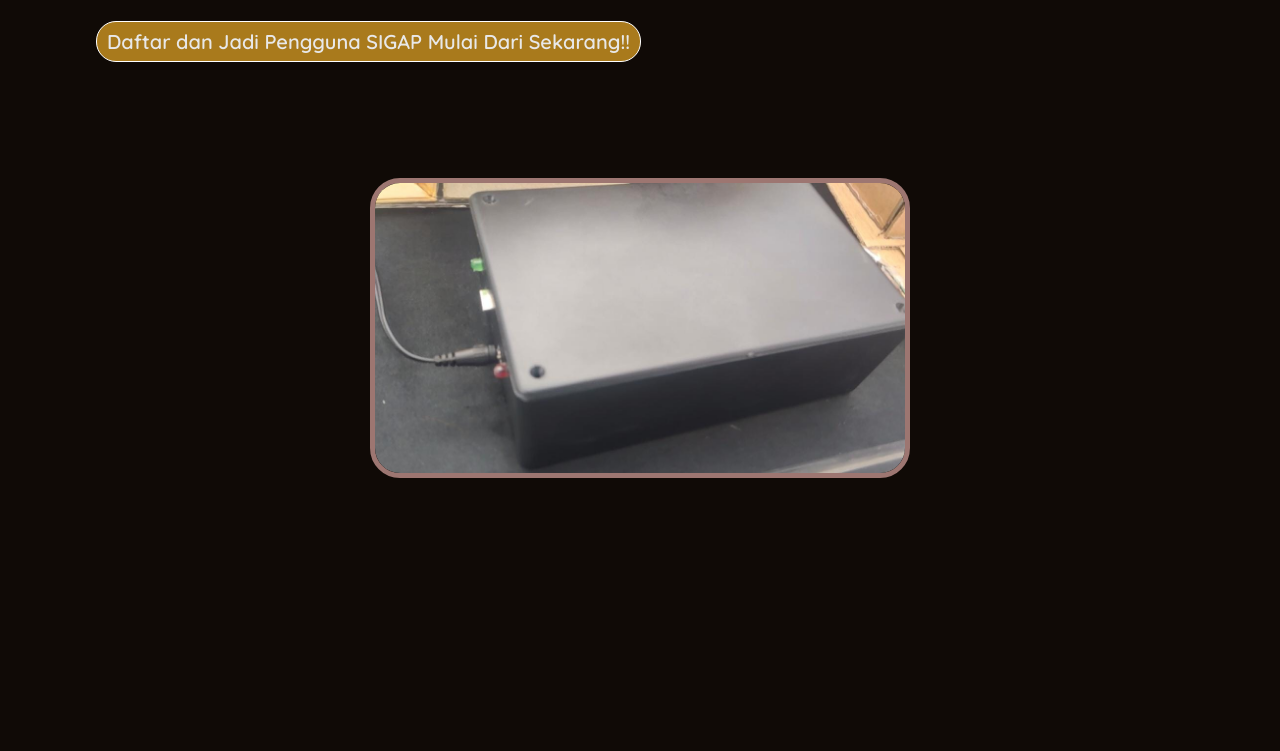
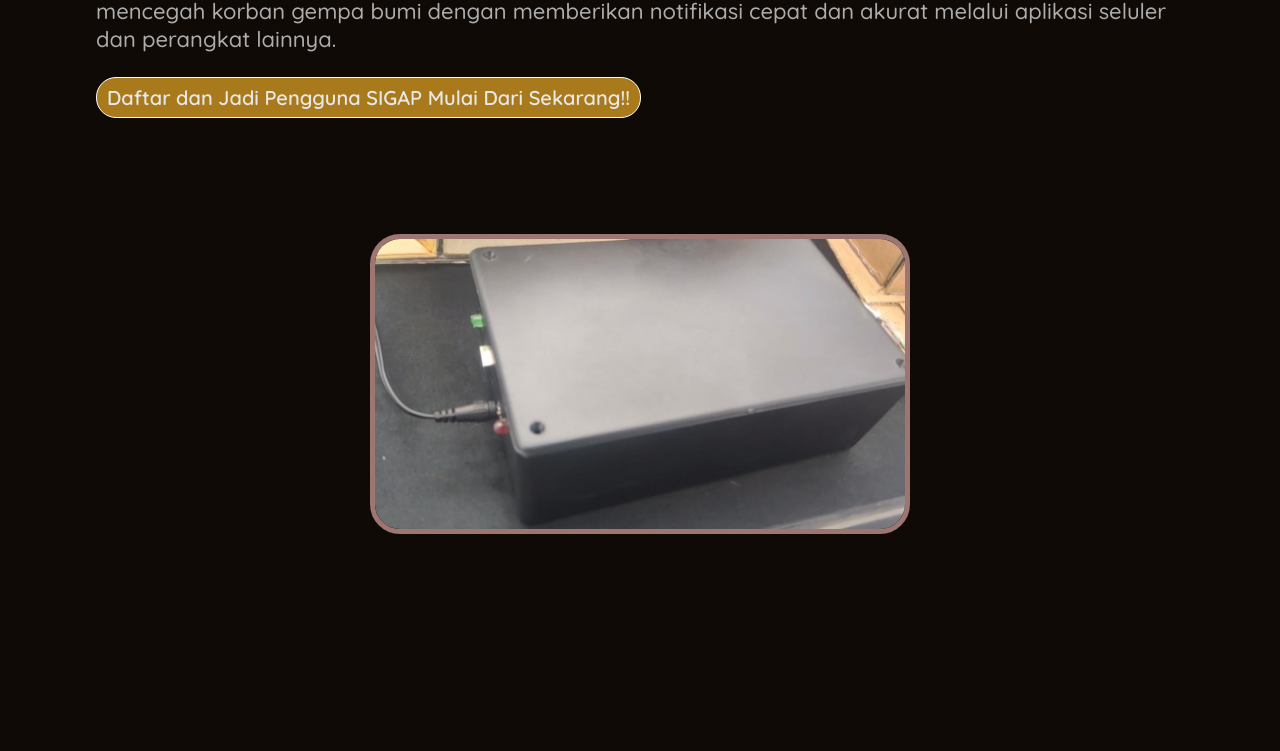
Before and after one commit to akuadre/project-sigap, a website: page index.html in a window 1280 px wide. Shown: the part 349-1100 px from the top of the page. Drawn offline with nearby package versions, Linux system fonts and the light colour scheme.

Commit message:
Update index.html

```diff
--- a/index.html
+++ b/index.html
@@ -42,7 +42,7 @@
                         <span class="nama">Sistem Informasi Gempa dan Antisipasi Potensi</span>
                     </h2>
                     <!-- <h2 class="seorang">Karya Milik : <span id="typed"></span></h2> -->
-                    <h2 class="seorang">Sigap merupakan sebuah alat atau produk chima juara ok </h2>
+                    <h2 class="seorang">SIGAP adalah proyek yang menggunakan sensor pergerakan tanah dan jaringan komunikasi untuk mencegah korban gempa bumi dengan memberikan notifikasi cepat dan akurat melalui aplikasi seluler dan perangkat lainnya. </h2>
                 </div>
 
                 <div class="description" data-aos="fade-up" data-aos-duration="1000" data-aos-delay="1500">
```
